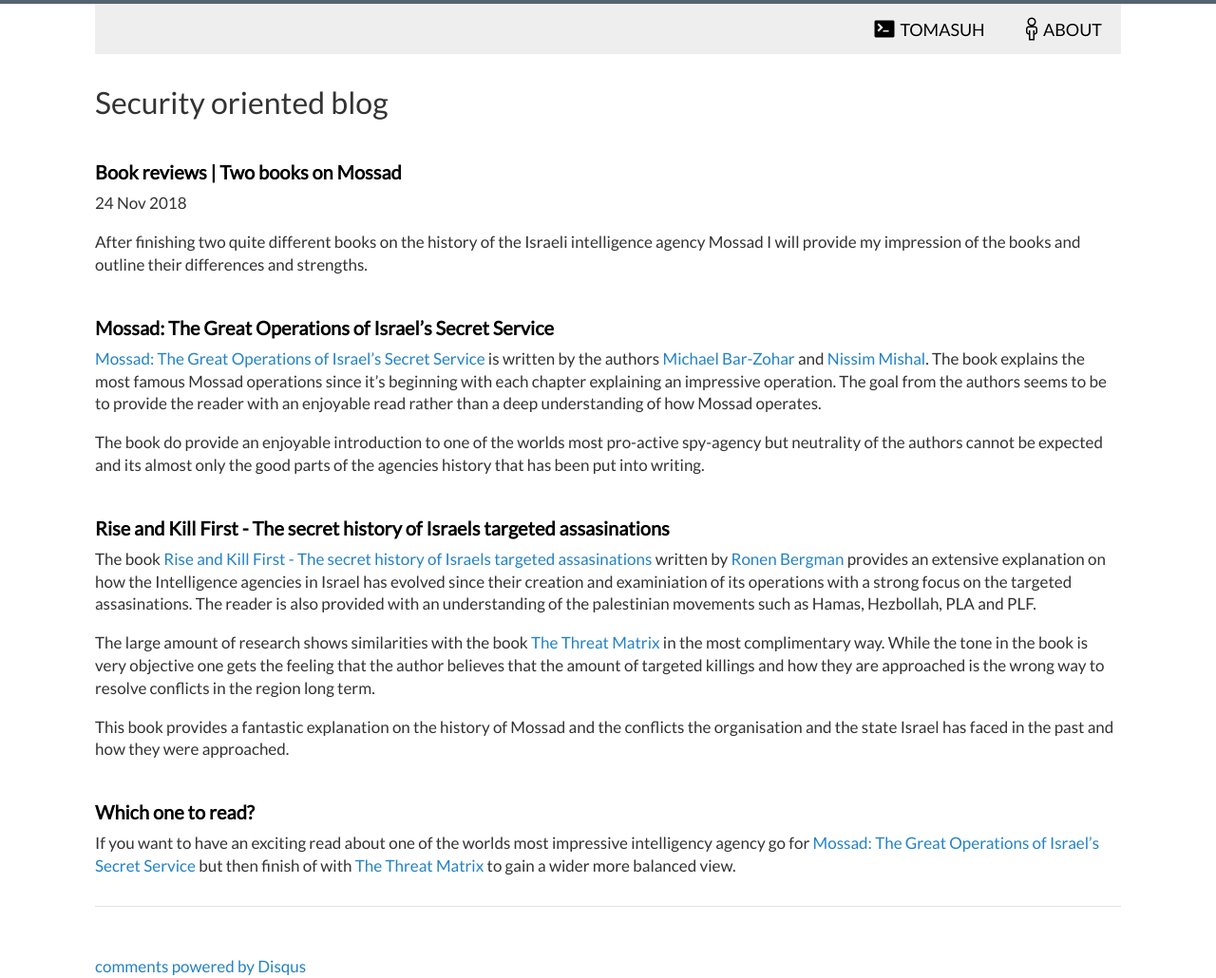
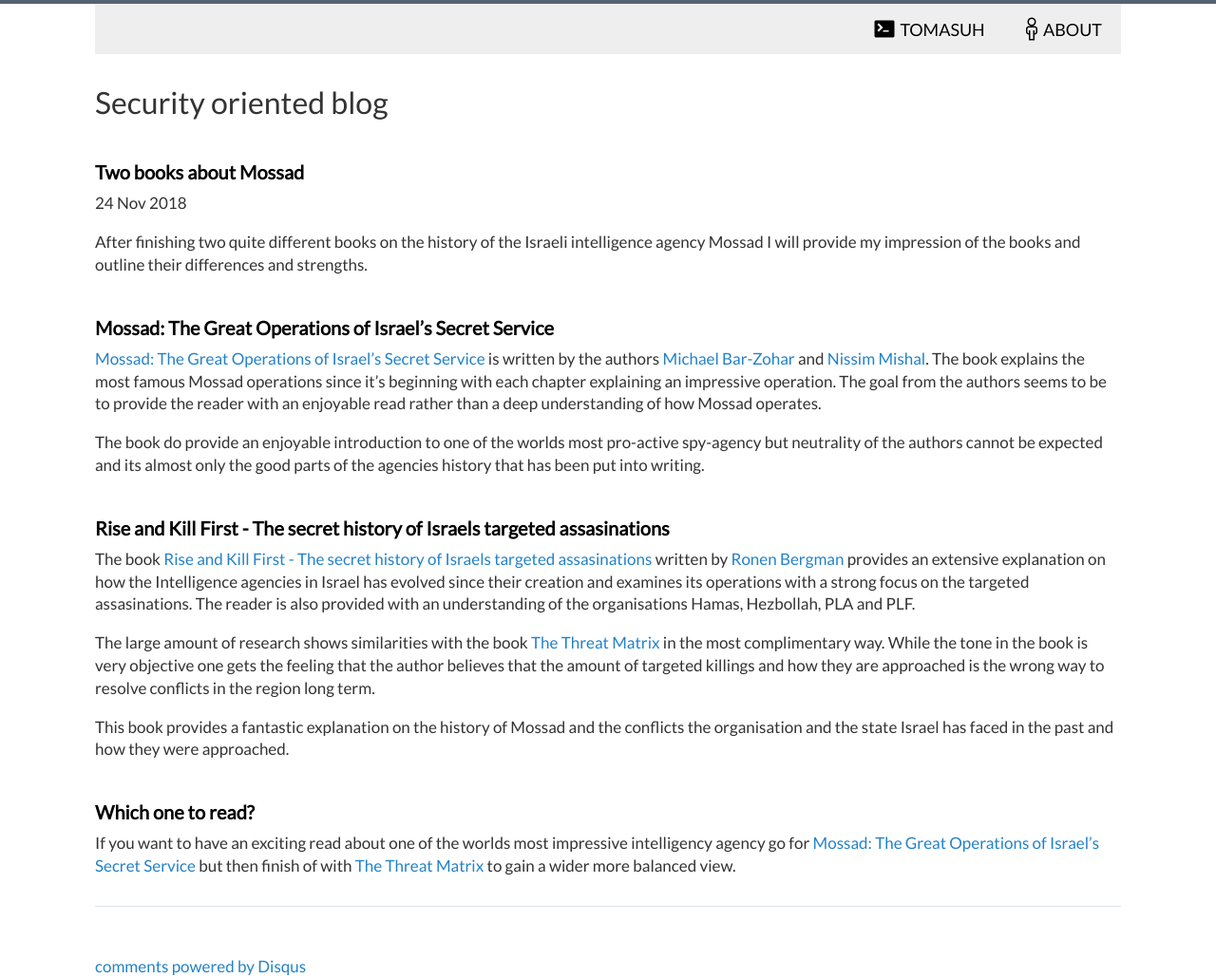
Before and after one commit to Tomasuh/Tomasuh.github.io, a Jekyll site: the page built from _posts/2018-11-24-mossad.md, in a window 1280 px wide. Shown: the whole page at 95% size. Built offline with Jekyll 4.4.1, drawn with Linux system fonts in a browser that asks for light colours; comment, search, counter and statistics services are not loaded.

Commit message:
Post update

```diff
--- a/_posts/2018-11-24-mossad.md
+++ b/_posts/2018-11-24-mossad.md
@@ -1,6 +1,6 @@
 ---
 layout: post
-title: "Book reviews | Two books on Mossad"
+title: "Two books about Mossad"
 date: 2018-11-24
 comments: true
 categories:
@@ -27,9 +27,9 @@ and its almost only the good parts of the agencies history that has been
 The book [Rise and
 Kill First - The secret history of Israels targeted assasinations](https://ronenbergman.com/rise-and-kill-first-the-book/)
  written by [Ronen Bergman](https://ronenbergman.com/biography/) provides an extensive explanation
- on how the Intelligence agencies in Israel has evolved since their creation and examiniation of
+ on how the Intelligence agencies in Israel has evolved since their creation and examines
  its operations with a strong focus on the targeted assasinations. The reader is also provided with
-an understanding of the palestinian movements such as Hamas, Hezbollah, PLA and PLF.
+an understanding of the organisations Hamas, Hezbollah, PLA and PLF.
 
 The large amount of research shows similarities with the book [The Threat Matrix](http://tomasuh.github.io/2018/01/21/Threat-matrix.html) in the most complimentary way.
 While the tone in the book is very objective one gets the feeling that the author
```
